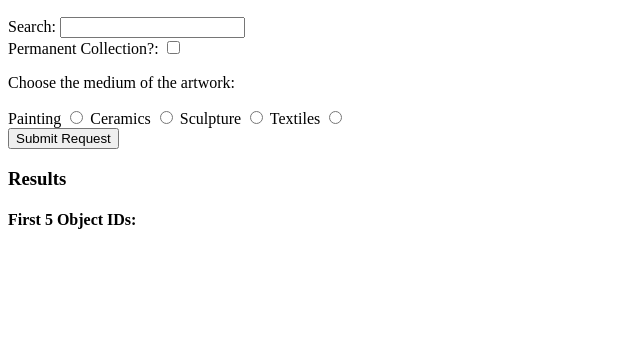
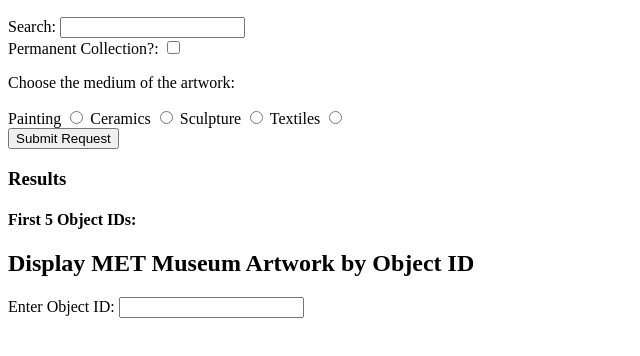
Before and after one commit to spindling/MET-Art-Search, a website: page app.html in a window 1280 px wide. Shown: the part 110-466 px from the top of the page, without its empty margins (0-640 px from the left). Drawn offline with Linux system fonts and the light colour scheme.

Commit message:
Fixed broken link from METRequest to SearchRequest in server.js Created second form in app.html to take Object IDs

```diff
--- a/app.html
+++ b/app.html
@@ -38,21 +38,23 @@
             <ul id="objectIDList"></ul>
         </span></div>
 
+        <h2>Display MET Museum Artwork by Object ID</h2>
         <div id="object_display"></div>
+        <label for="objectID">Enter Object ID: </label>
+        <input type="text" id="objectID" name="objectID"><br>
 
         <script>
-            async function SearchRequest()
-            {
+            async function SearchRequest() {
                 const query_value = document.getElementById("query").value;
                 const highlight_value = document.getElementById("highlight").checked;
                 const mediums = document.getElementsByName("medium");
                 let medium_value = null;
-                for (let i = 0; i < mediums.length; i++){
-                    if (mediums[i].checked == true){
+                for (let i = 0; i < mediums.length; i++) {
+                    if (mediums[i].checked == true) {
                         medium_value = mediums[i].id;
                     }
                 }
-                const MET_data = {"q" : query_value, "isHighlight": highlight_value, "medium": medium_value};
+                const MET_data = { "q": query_value, "isHighlight": highlight_value, "medium": medium_value };
                 const response = await fetch("/SearchRequest",
                     {
                         method: "POST",
@@ -62,13 +64,13 @@
                         }
                     });
                 const data = await response.json();
+                //display data returned from API onto webpage
                 const total = document.getElementById("total");
                 total.innerHTML = "Total results: " + data.total;
                 const limit = 5;
                 const object_list = document.getElementById("objectIDList");
                 object_list.innerHTML = "";
-                for (let i = 0; i < limit; i++)
-                {
+                for (let i = 0; i < limit; i++) {
                     const listItem = document.createElement("li");
                     listItem.textContent = data.objectIDs[i];
                     object_list.appendChild(listItem);
@@ -79,6 +81,7 @@
             makerequest.addEventListener("click", SearchRequest);
 
 
+
         </script>
     </div>
 </body>
--- a/server.js
+++ b/server.js
@@ -11,7 +11,7 @@
 });
 
 
-app.post("/METRequest", async function(req,res){
+app.post("/SearchRequest", async function(req,res){
 
   const response = await axios.get("https://collectionapi.metmuseum.org/public/collection/v1/search",
     {params: {q: req.body.q, isHighlight: req.body.isHighlight, medium: req.body.medium}});
```
Also changed, not shown: README.md. Lines whose indentation alone changed are shown as unchanged.
